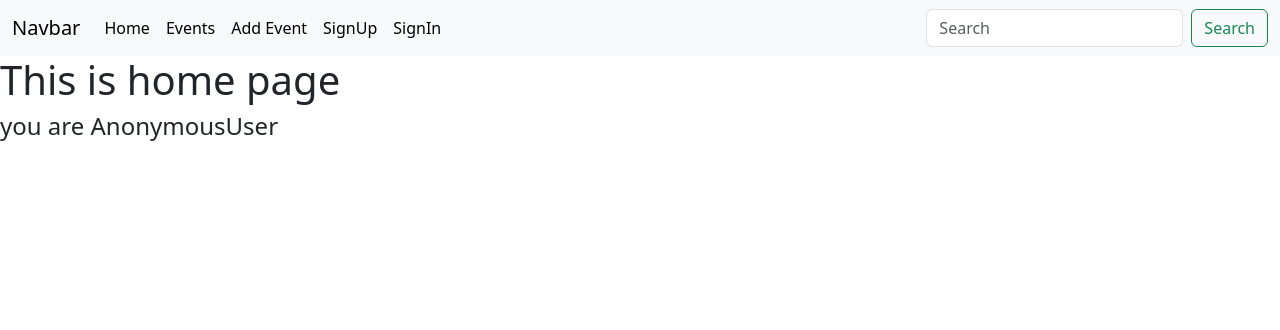
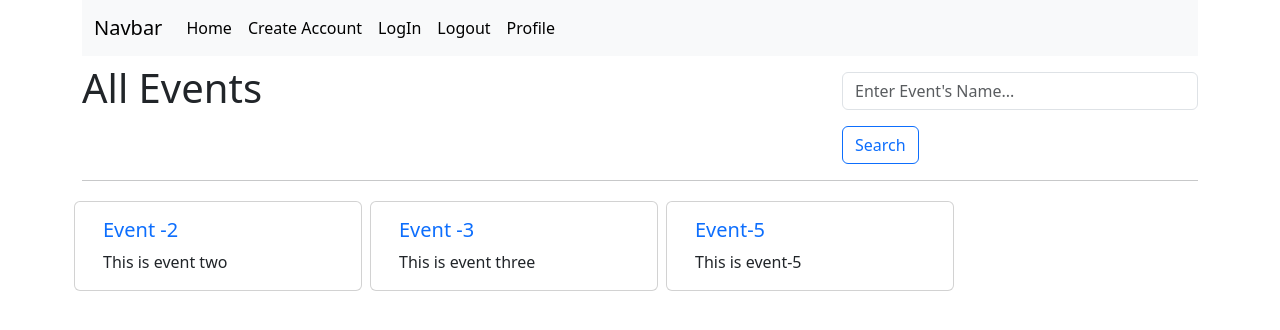
Before and after one commit to akash3410/event-management-backend, a Django app: page / in a window 1280 px wide. Shown: the top 330 px of the page. Run offline with Django 5.2, Linux system fonts and the light colour scheme; data comes from the database, SQL or seed files in the repository; both versions use the stored data as it was after the commit.

Commit message:
user proile, search, logout, update events, delete events

```diff
--- a/eventapp/admin.py
+++ b/eventapp/admin.py
@@ -1,5 +1,6 @@
 from django.contrib import admin
-from .models import Event
+from .models import Event, Profile
 
 # Register your models here.
 admin.site.register(Event)
+admin.site.register(Profile)
--- a/eventapp/forms.py
+++ b/eventapp/forms.py
@@ -1,12 +1,12 @@
 from django import forms
-from .models import Event
+from .models import Event, Profile
 from django.contrib.auth.forms import UserCreationForm
 from django.contrib.auth.models import User
 
 class AddEventForm(forms.ModelForm):
     class Meta:
         model = Event
-        fields = '__all__'
+        fields = ['title', 'description', 'venue', 'bookng_last_date', 'arrival_date', 'end_date']
         widgets = {
             'bookng_last_date': forms.DateTimeInput(attrs={'type': 'datetime-local'}),
             'arrival_date': forms.DateTimeInput(attrs={'type': 'datetime-local'}),
@@ -17,3 +17,29 @@ class SignUpForm(UserCreationForm):
     class Meta:
         model = User
         fields = ['username', 'first_name', 'last_name', 'email']
+
+class ProfileForm(forms.ModelForm):
+    class Meta:
+        model = Profile
+        fields = ['bio', 'location', 'phone']
+
+class EventUpdateForm(forms.ModelForm):
+    class Meta:
+        model = Event
+        fields = ['description', 'bookng_last_date', 'arrival_date', 'end_date']
+        widgets = {
+            'bookng_last_date': forms.DateTimeInput(attrs={'type': 'datetime-local'}),
+            'arrival_date': forms.DateTimeInput(attrs={'type': 'datetime-local'}),
+            'end_date': forms.DateTimeInput(attrs={'type': 'datetime-local'}),
+        }
+
+class SerachForm(forms.Form):
+    query = forms.CharField(
+        label="",
+        max_length=200,
+        required=False,
+        widget=forms.TextInput(attrs={
+            'placeholder': "Enter Event's Name...",
+            'class': "form-control rounded-2 col-8"
+        })
+    )
--- a/eventapp/models.py
+++ b/eventapp/models.py
@@ -14,3 +14,12 @@ class Event(models.Model):
 
     def __str__(self):
         return self.title
+
+class Profile(models.Model):
+    user = models.OneToOneField(User, on_delete=models.CASCADE)
+    bio = models.TextField(blank=True, max_length=150)
+    location = models.CharField(max_length=100, blank=True)
+    phone = models.CharField(max_length=14)
+
+    def __str__(self):
+        return f"{self.user.username}'s prfile"
--- a/eventapp/templates/eventapp/events.html
+++ b/eventapp/templates/eventapp/events.html
@@ -1,21 +1,34 @@
 {% extends "eventapp/layout.html" %}
 
 {% block title %}
-Events
+Home
 {% endblock %}
 
 {% block content %}
     {%include "eventapp/partials/nav.html"%}
-    <h1> All Events </h1>
+    <div class="row">
+        <div class="col-8 mt-2">
+            <h1> All Events </h1>
+        </div>
+        <div class="col-4 mt-3">
+            <form method="post">
+                {%csrf_token%}
+                {{forms.as_p}}
+                <button type="submit" class="btn btn-outline-primary">Search</button>
+            </form>
+        </div>
+    </div>
+
+    <hr>
     <div class="row">
         {% for event in events %}
             <div class="card col-md-4 m-1" style="width: 18rem;">
                 <div class="card-body">
-                    <h5 class="card-title">{{event.title}}</h5>
+                    <h5 class="card-title"><a href="{%url 'event_details' event.pk%}" class="text-decoration-none">{{event.title}}</a></h5>
                     <!-- <h6 class="card-subtitle mb-2 text-body-secondary">Card subtitle</h6>for categories -->
                     <p class="card-text">{{event.description}}</p>
-                    <!-- <a href="#" class="card-link">Card link</a>
-                    <a href="#" class="card-link">Another link</a> -->
+                    <!-- <a href="#" class="card-link">Book Event</a> -->
+                    <!-- <a href="#" class="card-link">Another link</a> -->
                 </div>
             </div>
         {% endfor %}
--- a/eventapp/templates/eventapp/index.html
+++ b/eventapp/templates/eventapp/index.html
@@ -1,4 +1,4 @@
-{% include "eventapp/layout.html" %}
+{% extends "eventapp/layout.html" %}
 
 {% block content %}
     {%include "eventapp/partials/nav.html"%}
--- a/eventapp/templates/eventapp/loginview.html
+++ b/eventapp/templates/eventapp/loginview.html
@@ -6,7 +6,6 @@
         {% csrf_token %}
         {{forms.as_p}}
         <button type="submit">Login</button>
-        <!-- <a href="{%url 'all_events'%}"><button type="button">Cancle</button></a> -->
     </form>
 {% endblock %}
 
--- a/eventapp/templates/eventapp/partials/nav.html
+++ b/eventapp/templates/eventapp/partials/nav.html
@@ -10,22 +10,23 @@
               <a class="nav-link active" aria-current="page" href="{%url 'home_page'%}">Home</a>
             </li>
             <li class="nav-item">
-              <a class="nav-link active" aria-current="page" href="{%url 'all_events'%}">Events</a>
+              <a class="nav-link active" aria-current="page" href="{%url 'registration'%}">Create Account</a>
             </li>
             <li class="nav-item">
-              <a class="nav-link active" aria-current="page" href="{%url 'add_events'%}">Add Event</a>
+              <a class="nav-link active" aria-current="page" href="{%url 'signIn'%}">LogIn</a>
             </li>
             <li class="nav-item">
-              <a class="nav-link active" aria-current="page" href="{%url 'registration'%}">SignUp</a>
+              <a class="nav-link active" aria-current="page" href="{%url 'logout'%}">Logout</a>
             </li>
             <li class="nav-item">
-              <a class="nav-link active" aria-current="page" href="{%url 'signIn'%}">SignIn</a>
+              <a class="nav-link active" aria-current="page" href="{%url 'profile'%}">Profile</a>
             </li>
         </ul>
-        <form class="d-flex" role="search">
+        <!-- <form class="d-flex" role="search">
           <input class="form-control me-2" type="search" placeholder="Search" aria-label="Search">
           <button class="btn btn-outline-success" type="submit">Search</button>
-        </form>
+        </form> -->
+
       </div>
     </div>
 </nav>
--- a/eventapp/urls.py
+++ b/eventapp/urls.py
@@ -3,8 +3,12 @@ from .import views
 
 urlpatterns = [
     path("", views.home, name="home_page"),
-    path("events/", views.all_events, name="all_events"),
     path("events/add/", views.add_events, name="add_events"),
     path('signup/', views.registration, name="registration"),
     path('login/', views.signIn, name="signIn"),
+    path('logout/', views.logout_view, name='logout'),
+    path('profile/', views.profile_view, name="profile"),
+    path('event/details/<int:event_id>/', views.event_details, name="event_details"),
+    path('event/update/<int:event_id>/', views.update_event, name="update_event"),
+    path('event/delete/<int:event_id>/', views.delete_event, name="delete_event"),
 ]
--- a/eventapp/views.py
+++ b/eventapp/views.py
@@ -1,23 +1,35 @@
 from django.shortcuts import render, redirect
 from .models import Event
-from .forms import AddEventForm, SignUpForm
+from .forms import AddEventForm, SignUpForm, EventUpdateForm, SerachForm
 from django.contrib.auth.forms import AuthenticationForm
-from django.contrib.auth import login
+from django.contrib.auth import login, logout
+from django.contrib import messages
+from django.contrib.auth.decorators import login_required
 
 # Create your views here.
 def home(request):
-    return render(request, 'eventapp/index.html')
+    search_events = list()
+    events = Event.objects.all()
+    forms = SerachForm()
+    if request.method == "POST":
+        forms = SerachForm(request.POST)
+        if forms.is_valid():
+            query = forms.cleaned_data.get('query')
 
-def all_events(request):
-    events = Event.objects.all()
-    return render(request, "eventapp/events.html", {'events': events})
+            if query:
+                events = Event.objects.filter(title__icontains=query)
 
+    return render(request, 'eventapp/events.html', {'events': events, 'forms': forms})
+
+@login_required
 def add_events(request):
     if request.method == 'POST':
         forms = AddEventForm(request.POST)
         if forms.is_valid():
-            forms.save()
-            return redirect('all_events')
+            event = forms.save(commit=False)
+            event.user = request.user
+            event.save()
+            return redirect('home_page')
     forms = AddEventForm()
     return render(request, "eventapp/add_events.html", {'forms': forms})
 
@@ -25,8 +37,9 @@ def registration(request):
     if request.method == "POST":
         forms = SignUpForm(request.POST)
         if forms.is_valid():
-            forms.save()
-            return redirect("home_page")
+            user = forms.save()
+            login(request, user)
+            return redirect("profile")
         else:
             forms = SignUpForm(request.POST)
             return render(request, 'eventapp/registration.html', {'forms': forms})
@@ -39,9 +52,49 @@ def signIn(request):
         if form.is_valid():
             user = form.get_user()
             login(request, user)
-            return redirect("home_page")
+            return redirect("profile")
+    else:
+        form = AuthenticationForm(data=request.POST)
+    return render(request, 'eventapp/loginview.html', {'forms': form})
+
+def logout_view(request):
+    logout(request)
+    messages.success(request, "You are successfully logged out!")
+    return redirect("home_page")
+
+@login_required
+def profile_view(request):
+    user = request.user
+    events = Event.objects.filter(user=user)
+    return render(request, "eventapp/profile.html", {'user': user, 'events': events})
+
+@login_required
+def update_event(request, event_id):
+    try:
+        event = Event.objects.filter(pk=event_id, user=request.user).first()
+        if request.method == "POST":
+            forms = EventUpdateForm(request.POST, instance=event)
+            if forms.is_valid():
+                forms.save()
+                return redirect('profile')
         else:
-            form = AuthenticationForm(data=request.POST)
-            return render(request, 'eventapp/loginview.html', {'forms': form})
-    form = AuthenticationForm()
-    return render(request, 'eventapp/loginview.html', {'forms': form})
+            forms = EventUpdateForm(instance=event)
+        return render(request, 'eventapp/update_event.html', {'forms': forms})
+    except Event.DoesNotExist:
+        return redirect('profile')
+
+@login_required
+def delete_event(request, event_id):
+    try:
+        event = Event.objects.get(pk=event_id)
+        event.delete()
+        return redirect("profile")
+    except Event.DoesNotExist:
+        return redirect("profile")
+
+def event_details(request, event_id):
+    try:
+        event = Event.objects.get(pk=event_id)
+        return render(request, 'eventapp/event_details.html', {'event': event})
+    except Event.DoesNotExist:
+        return redirect('home_page')
```
Also changed, not shown: eventapp/templates/eventapp/event_details.html (added, +26 -0 lines), eventapp/templates/eventapp/profile.html (added, +51 -0 lines), eventapp/templates/eventapp/update_event.html (added, +14 -0 lines), db.sqlite3, eventapp/migrations/0002_profile.py (added).
